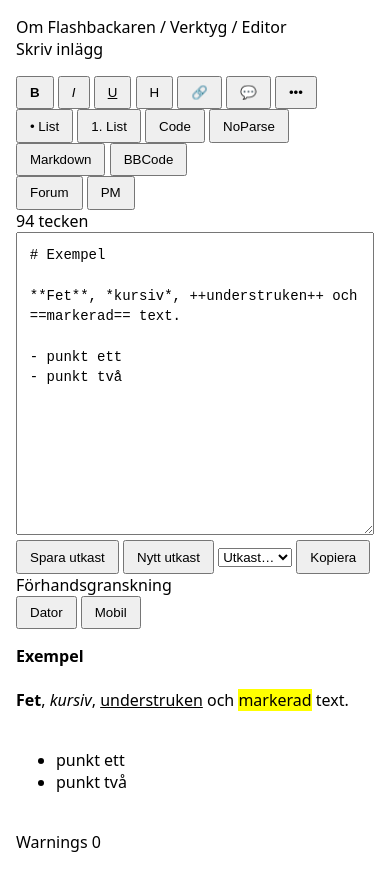
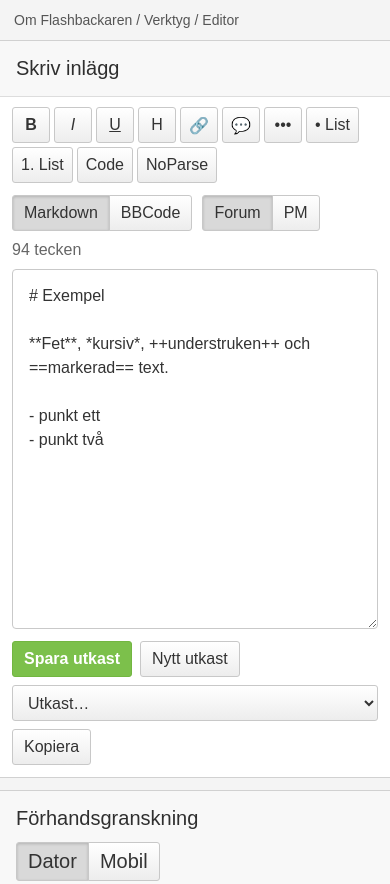
Before and after one commit to GeGGe01/flashback-markdown, a website with bundled scripts: page web/index.html in a window 390 px wide. Shown: the top 884 px of the page. Built offline with nearby package versions, Linux system fonts and the light colour scheme.

Commit message:
apply flashback-inspired responsive editor styling

```diff
--- a/web/style.css
+++ b/web/style.css
@@ -1,30 +1,180 @@
 :root {
-  color-scheme: dark light;
-  font-family: system-ui, sans-serif;
+  font-family: Arial, Helvetica, sans-serif;
+  color: #2f2f2f;
+  background: #f4f4f4;
 }
-body { margin: 0; }
-main { max-width: 1200px; margin: auto; padding: 1rem; }
-header { margin-bottom: 1rem; }
-.grid { display: grid; gap: 1rem; grid-template-columns: 1fr 1fr; }
-article, section { min-width: 0; }
-textarea {
-  width: 100%;
-  min-height: 60vh;
-  box-sizing: border-box;
+
+* { box-sizing: border-box; }
+body { margin: 0; background: #f4f4f4; }
+button, select, textarea { font: inherit; }
+button { cursor: pointer; }
+
+.page-shell {
+  width: min(1100px, calc(100% - 24px));
+  margin: 32px auto 64px;
+}
+
+.breadcrumbs {
+  margin: 0 0 12px;
+  font-size: 14px;
+  color: #555;
+}
+
+.panel {
+  border: 1px solid #d1d1d1;
+  background: white;
+  margin-bottom: 20px;
+}
+
+.panel-title {
+  padding: 18px 24px;
+  border-bottom: 1px solid #ddd;
+  background: #f8f8f8;
+  font-size: 22px;
+}
+
+.toolbar {
+  position: sticky;
+  top: 0;
+  z-index: 5;
+  display: flex;
+  flex-wrap: wrap;
+  gap: 4px;
+  padding: 14px 24px 8px;
+  background: white;
+}
+
+.toolbar button,
+.segmented button,
+.actions button,
+.actions select {
+  border: 1px solid #c8c8c8;
+  background: linear-gradient(#fff, #ededed);
+  color: #333;
+  border-radius: 3px;
+  min-height: 36px;
+  padding: 7px 11px;
+}
+
+.toolbar button { min-width: 40px; }
+.toolbar button:hover,
+.segmented button:hover,
+.actions button:hover { background: #e7e7e7; }
+
+.editor-meta {
+  display: flex;
+  flex-wrap: wrap;
+  align-items: center;
+  gap: 10px;
+  padding: 6px 24px 10px;
+}
+
+.segmented { display: inline-flex; }
+.segmented button { border-radius: 0; }
+.segmented button:first-child { border-radius: 3px 0 0 3px; }
+.segmented button:last-child { border-radius: 0 3px 3px 0; margin-left: -1px; }
+.segmented button.active {
+  background: #d9d9d9;
+  box-shadow: inset 0 1px 3px rgba(0,0,0,.18);
+}
+
+.char-count { margin-left: auto; color: #666; font-variant-numeric: tabular-nums; }
+.char-count.over-limit { color: #b00020; font-weight: 700; }
+
+#editor {
+  display: block;
+  width: calc(100% - 48px);
+  min-height: 420px;
+  margin: 0 24px;
+  padding: 14px 16px;
   resize: vertical;
-  padding: .8rem;
-  font: 14px/1.45 ui-monospace, monospace;
+  border: 1px solid #c9c9c9;
+  border-radius: 4px;
+  background: #fff;
+  color: #333;
+  font: 16px/1.5 Arial, Helvetica, sans-serif;
 }
-.bar {
+
+.actions {
+  display: flex;
+  flex-wrap: wrap;
+  gap: 8px;
+  padding: 14px 24px 22px;
+}
+.actions .primary {
+  background: #7cc04b;
+  border-color: #72b641;
+  color: white;
+  font-weight: 700;
+}
+.actions select { min-width: 180px; }
+
+.preview-title {
   display: flex;
   justify-content: space-between;
   align-items: center;
-  gap: .5rem;
-  margin-bottom: .4rem;
+  gap: 12px;
 }
-button { padding: .45rem .75rem; }
-#warnings { font-family: ui-monospace, monospace; padding-left: 1.3rem; }
-@media (max-width: 800px) {
-  .grid { grid-template-columns: 1fr; }
-  textarea { min-height: 36vh; }
+
+.preview-stage {
+  margin: 22px auto;
+  transition: width .15s ease;
 }
+.preview-stage.desktop { width: calc(100% - 48px); }
+.preview-stage.mobile {
+  width: 390px;
+  max-width: calc(100% - 24px);
+  border: 8px solid #222;
+  border-radius: 22px;
+  padding: 8px;
+  background: #efefef;
+}
+
+.flashback-post {
+  min-height: 160px;
+  padding: 18px;
+  border: 1px solid #d6d6d6;
+  background: #fff;
+  font-size: 15px;
+  line-height: 1.45;
+  overflow-wrap: anywhere;
+}
+.flashback-post blockquote {
+  margin: 12px 0;
+  padding: 10px 12px;
+  border: 1px solid #d0d0d0;
+  background: #f4f4f4;
+}
+.flashback-post pre {
+  overflow-x: auto;
+  padding: 10px;
+  border: 1px solid #ccc;
+  background: #f5f5f5;
+  white-space: pre-wrap;
+}
+.flashback-post code { font-family: ui-monospace, SFMono-Regular, Menlo, monospace; }
+.flashback-post mark { background: #fff27a; }
+.flashback-post a { color: #165a9b; }
+
+#warnings {
+  margin: 0;
+  padding: 14px 42px 20px;
+  font: 13px/1.5 ui-monospace, SFMono-Regular, Menlo, monospace;
+}
+#warnings:empty::after { content: "Inga warnings."; color: #777; }
+
+@media (max-width: 700px) {
+  .page-shell { width: 100%; margin: 0; }
+  .breadcrumbs { padding: 12px 14px 0; }
+  .panel { border-left: 0; border-right: 0; margin-bottom: 12px; }
+  .panel-title { padding: 16px; font-size: 20px; }
+  .toolbar { padding: 10px 12px 6px; }
+  .toolbar button { min-width: 38px; padding: 6px 8px; }
+  .editor-meta { padding: 6px 12px 10px; }
+  .char-count { width: 100%; margin-left: 0; }
+  #editor { width: calc(100% - 24px); min-height: 360px; margin: 0 12px; }
+  .actions { padding: 12px; }
+  .actions select { flex: 1 1 100%; }
+  .preview-title { align-items: flex-start; flex-direction: column; }
+  .preview-stage.desktop { width: calc(100% - 24px); }
+}
```
